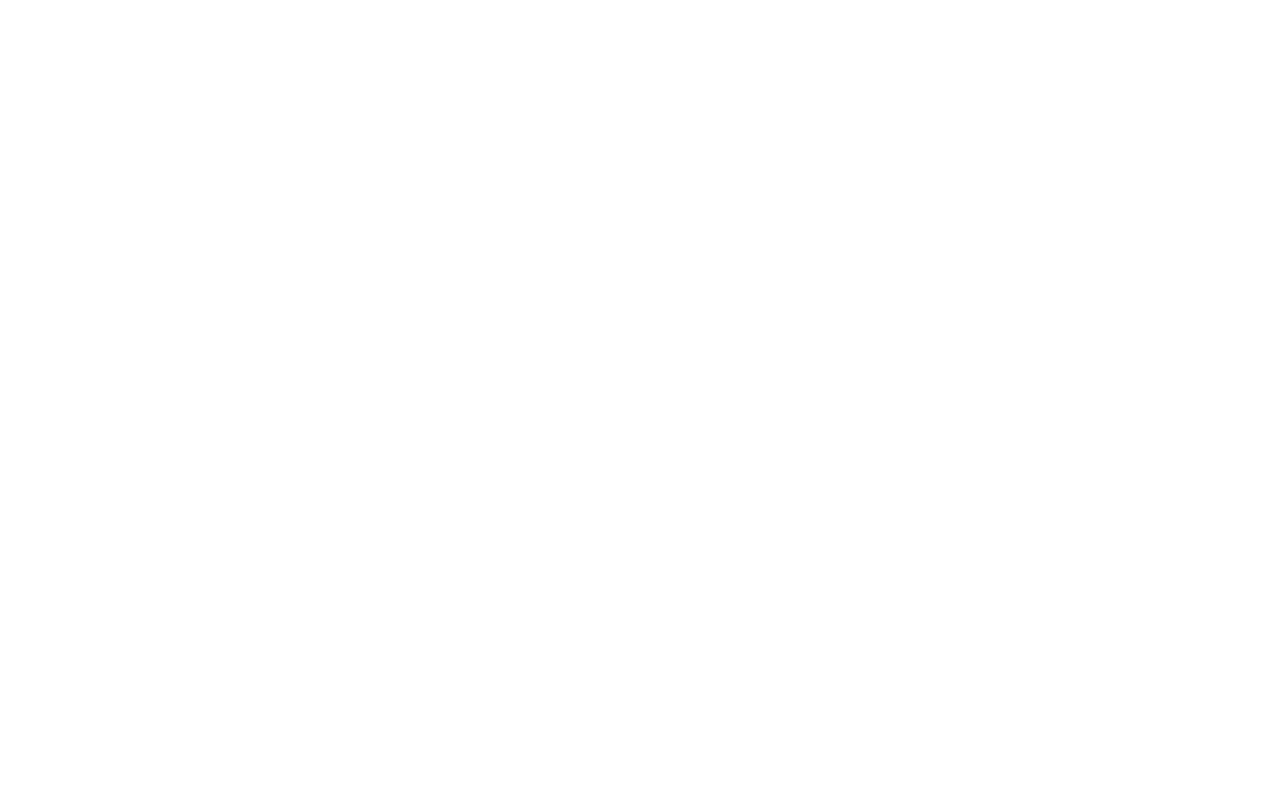
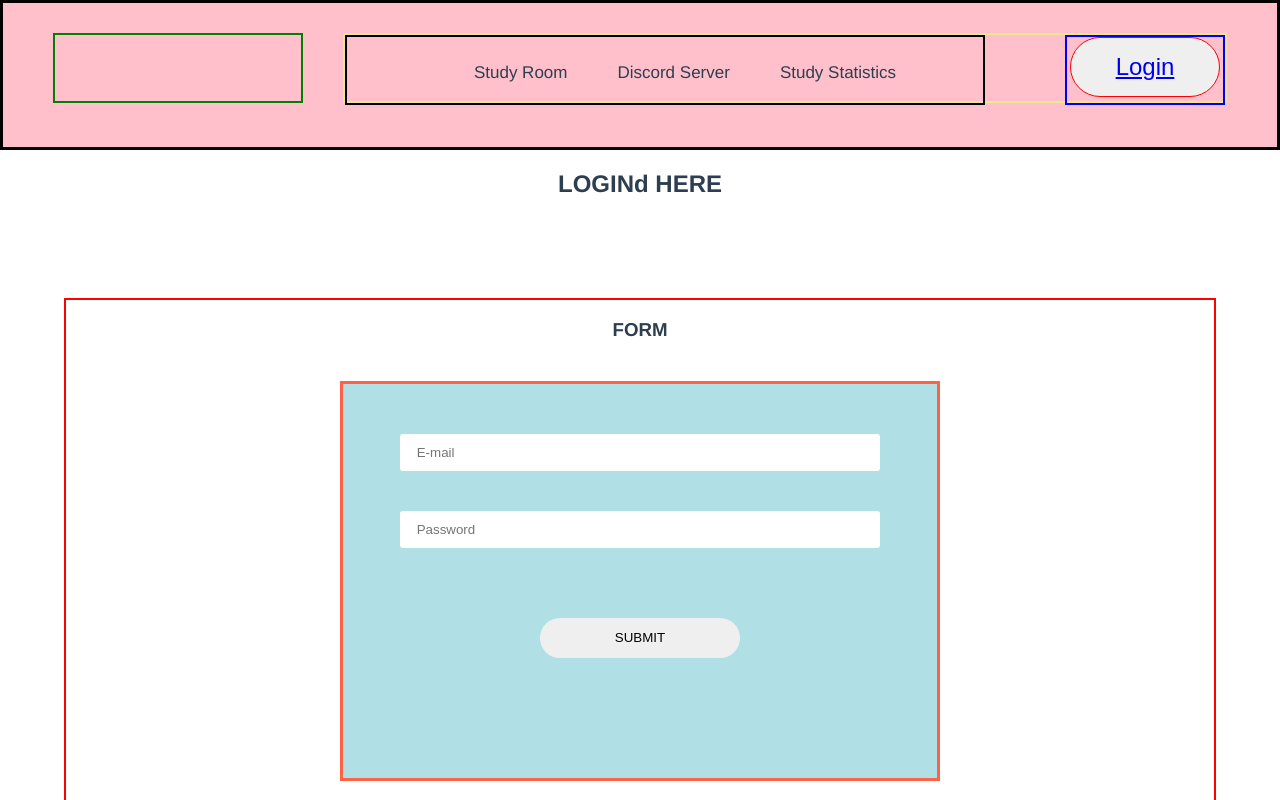
Before and after one commit to olatunji-20/cfc-school, a Vue app in the folder frontend/cfc/: page /login in a window 1280 px wide. Before the commit this address had no page. Shown: the top 800 px of the page. Built offline with nearby package versions, Linux system fonts and the light colour scheme.

Commit message:
add login form

```diff
--- /dev/null
+++ b/frontend/cfc/src/components/Loginform.vue
@@ -0,0 +1,59 @@
+<template>
+    <section class="main">
+        <h1>FORM</h1>
+        <div class="form">
+            <input placeholder="E-mail" v-model="userEmail" />
+            <input placeholder="Password" v-model="password" />
+            <button v-on:click="loud()">SUBMIT</button>
+        </div>
+    </section>
+</template>
+
+<script>
+export default{
+    name: "Loginform",
+    data() {
+        return {
+            userEmail: "",
+            password: ""
+        }
+    },
+    methods: {
+        loud() {
+            console.log(this.userEmail + " " + this.password)
+        }
+    }
+}
+</script>
+
+<style scoped>
+.main {
+    width: 90%;
+    height: 600px;
+    border: 2px solid red;
+    margin: 100px auto;
+}
+.form {
+    width: 600px;
+    height: 400px;
+    border: 3px solid tomato;
+    background: powderblue;
+    margin: 40px auto;
+    padding: 30px;
+}
+input {
+    width: 90%;
+    height: 37px;
+    margin: 20px auto;
+    text-indent: 15px;
+    border-radius: 3px;
+    border: 0px;
+}
+button {
+    width: 200px;
+    height: 40px;
+    margin-top: 50px;
+    border-radius: 20px;
+    border: 0px;
+}
+</style>
--- a/frontend/cfc/src/components/Navbar.vue
+++ b/frontend/cfc/src/components/Navbar.vue
@@ -17,7 +17,7 @@
 
                 </div>
                 <div class="login">
-                    <button>Login</button>
+                    <button><router-link to="/login">Login</router-link></button>
                 </div>
             </div>
         </div>
--- a/frontend/cfc/src/components/Work.vue
+++ b/frontend/cfc/src/components/Work.vue
@@ -6,7 +6,7 @@
             <div class="focus">
                 <router-link class="link" to="/signup">
                     <div class="purpose">
-                        <div class="purp"></div>
+                        <div class="purp"><h3>ffgfg</h3></div>
                     </div>
                         <h3>Add a new student</h3>
                         <p>We always stay organised for what we want to teach people. It is always good to be well organized.</p>
@@ -14,7 +14,7 @@
             </div>
             <div class="focus">
                 <div class="purpose">
-                    <div class="purp"></div>
+                    <div class="purp"><h3>ffgfg</h3></div>
                 </div>
                     <h3>Join the Room</h3>
                     <p>We always stay organised for what we want to teach people. It is always good to be well organized.</p>
@@ -22,7 +22,7 @@
             <div class="focus">
 
                 <div class="purpose">
-                    <div class="purp"></div>
+                    <div class="purp"><h3>ffgfg</h3></div>
                 </div>
                     <h3>Keep Focus</h3>
                     <p>We always stay organised for what we want to teach people. It is always good to be well organized.</p>
@@ -86,12 +86,26 @@
     margin: 20px auto 50px;
     padding: 2px;
 }
+
+@keyframes rotor {
+    0% {
+        transform: rotate(0deg);
+    }
+    100% {
+        transform: rotate(360deg);
+    }
+}
 .purp {
     width: 80px;
     height: 80px;
     border-radius: 50%;
     background: blue;
     margin: 30px auto;
+    color: white;
+    animation-name: rotor;
+    animation-duration: 3.5s;
+    animation-iteration-count: infinite;
+    animation-timing-function: linear;
 }
 
 
--- a/frontend/cfc/src/router/index.js
+++ b/frontend/cfc/src/router/index.js
@@ -3,6 +3,7 @@
 import Register from '../views/Register.vue'
 import Allstudent from '../views/Allstudents.vue'
 import Update from '../views/Update.vue'
+import Login from '../views/Login.vue'
 
 const routes = [
   {
@@ -24,6 +25,11 @@
     path: '/update-student',
     name: 'updatestudent',
     component: Update
+  },
+  {
+    path: '/login',
+    name: 'Login',
+    component: Login
   }
 ]
 
--- /dev/null
+++ b/frontend/cfc/src/views/Login.vue
@@ -0,0 +1,30 @@
+<template>
+    <section>
+        <Navbar />
+        <h1>LOGINd HERE</h1>
+        <loginform />
+        <Footbar />
+
+    </section>
+</template>
+
+<script>
+import Navbar from "../components/Navbar.vue";
+import Loginform from "../components/Loginform.vue"
+import Footbar from "../components/Footbar.vue";
+export default {
+    name: "Login",
+    data() {
+        return {}
+    },
+    components: {
+        Navbar,
+        Loginform,
+        Footbar
+    }
+}
+</script>
+
+<style scoped>
+
+</style>
```
